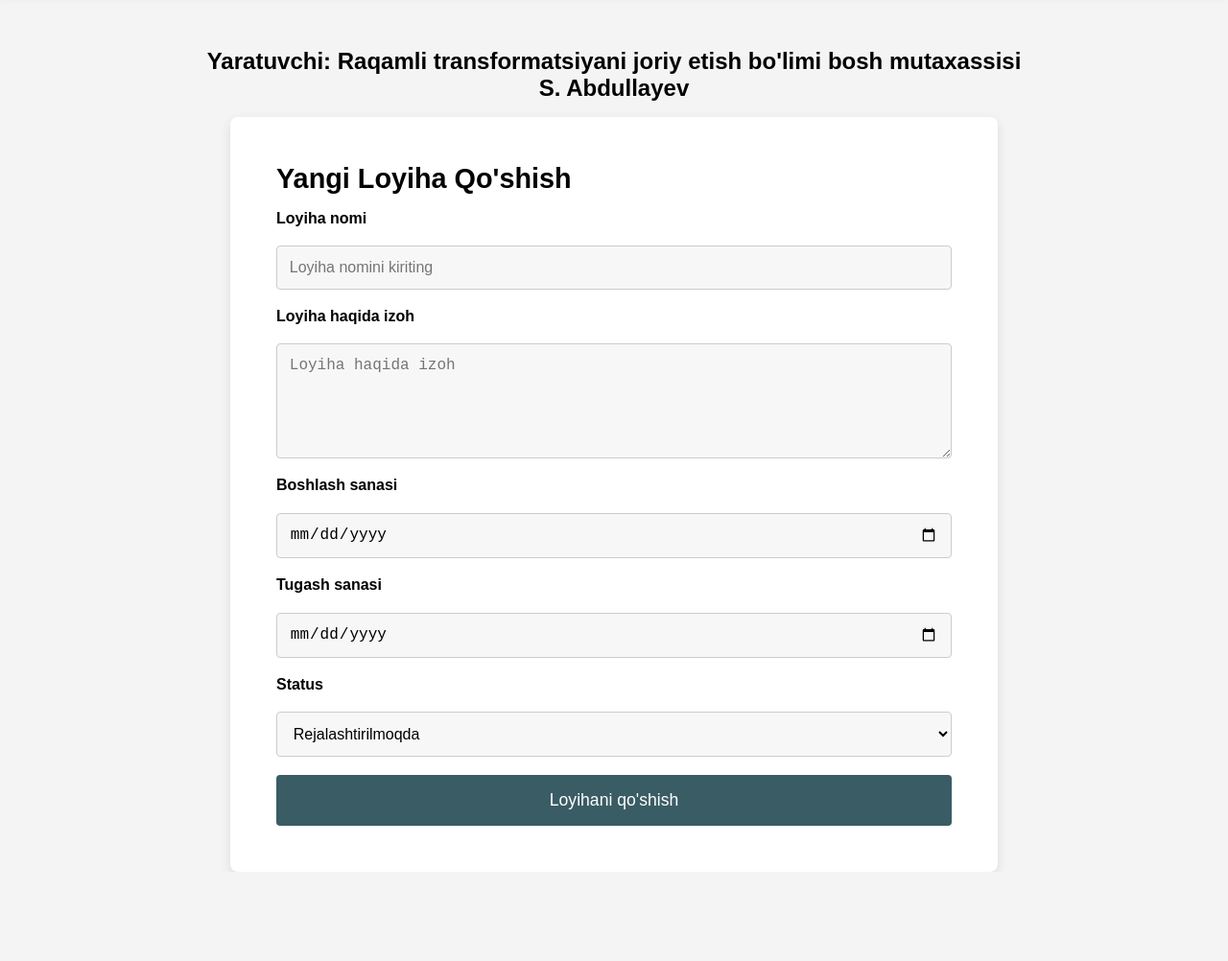
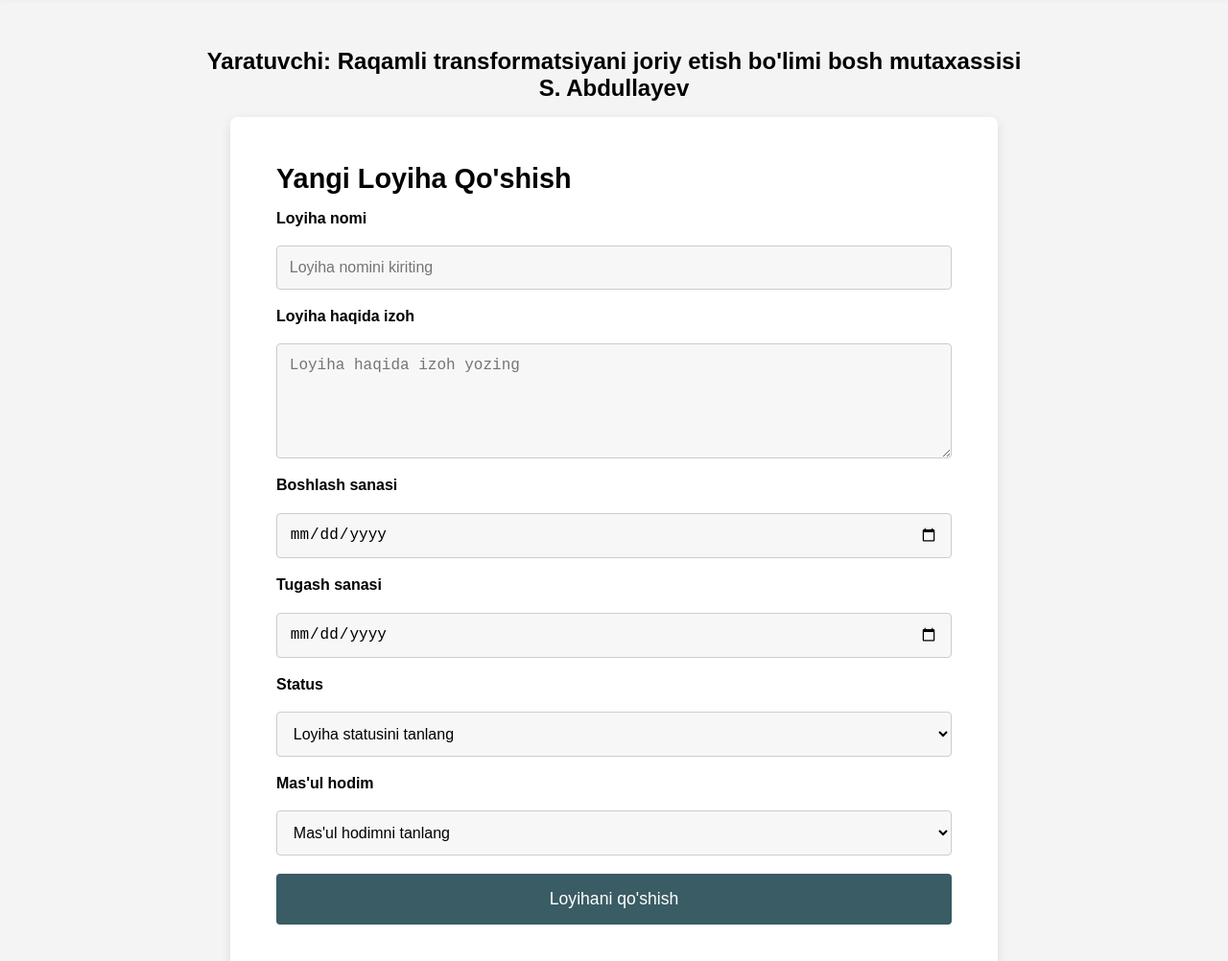
Before and after one commit to Siyovushxan/PM, a plain HTML site: page index.html in a window 1280 px wide. Shown: the part 86-1088 px from the top of the page at 96% size. Before the commit the page ends 995 px from the top, so only its background shows below. Drawn offline with Linux system fonts and the light colour scheme.

Commit message:
Masul hodim qushildi

```diff
--- a/index.html
+++ b/index.html
@@ -43,7 +43,7 @@
         <label for="project-name">Loyiha nomi</label>
         <input type="text" id="project-name" name="project-name" placeholder="Loyiha nomini kiriting" required>
         <label for="project-description">Loyiha haqida izoh</label>
-        <textarea id="project-description" name="project-description" placeholder="Loyiha haqida izoh"
+        <textarea id="project-description" name="project-description" placeholder="Loyiha haqida izoh yozing"
           required></textarea>
 
         <label for="start-date">Boshlash sanasi</label>
@@ -54,11 +54,22 @@
 
         <label for="status">Status</label>
         <select id="status" name="status" required>
+          <option value="rejalashtirilmoqda">Loyiha statusini tanlang</option>
           <option value="rejalashtirilmoqda">Rejalashtirilmoqda</option>
           <option value="bajarilmoqda">Bajarilmoqda</option>
           <option value="bajarildi">Bajarildi</option>
           <option value="yakunlandi">Yakunlandi</option>
           <option value="to'xtatildi">To'xtatildi</option>
+        </select>
+
+        <label for="statusMasul">Mas'ul hodim</label>
+        <select id="statusMasul" name="statusMasul" required>
+          <option value="masul">Mas'ul hodimni tanlang</option>
+          <option value="J.Xafizov">J. Xafizov</option>
+          <option value="S.Adizov">S. Adizov</option>
+          <option value="S.Abdullayev">S. Abdullayev</option>
+          <option value="J.G'iyosov">J. G'iyosov</option>
+          <option value="J.Toshboyev">J. Toshboyev</option>
         </select>
 
         <button type="submit" class="btn-submit">Loyihani qo'shish</button>
--- a/js/loyihalar.js
+++ b/js/loyihalar.js
@@ -22,6 +22,7 @@ document.addEventListener('DOMContentLoaded', function () {
         <p class="project-description">${project.description}</p>
         <p class="project-dates">Boshlanish: ${project.startDate} | Tugash: ${project.endDate}</p>
         <p class="project-status">Status: <span class="status">${project.status.toUpperCase()}</span></p>
+        <p class="project-status">Mas'ul hodim: <span class="status">${project.statusMasul}</span></p>
         <div class="buttons">
           <button class="edit-btn" data-index="${index}">Tahrirlash</button>
           <button class="delete-btn" data-index="${index}">O'chirish</button>
@@ -31,6 +32,8 @@ document.addEventListener('DOMContentLoaded', function () {
 
       projectsContainer.appendChild(projectCard);
     });
+
+    console.log(projects);
 
     // Har bir "Tahrirlash" tugmasiga bosilganda modalni ochish
     document.querySelectorAll('.edit-btn').forEach((button) => {
@@ -44,6 +47,7 @@ document.addEventListener('DOMContentLoaded', function () {
         document.getElementById('edit-start-date').value = project.startDate;
         document.getElementById('edit-end-date').value = project.endDate;
         document.getElementById('edit-status').value = project.status;
+        document.getElementById('edit-statusMasul').value = project.statusMasul;
         document.getElementById('edit-index').value = projectIndex;
 
         editModal.style.display = 'block';
@@ -110,6 +114,7 @@ document.addEventListener('DOMContentLoaded', function () {
       startDate: document.getElementById('edit-start-date').value,
       endDate: document.getElementById('edit-end-date').value,
       status: document.getElementById('edit-status').value,
+      statusMasul: document.getElementById('edit-statusMasul').value
     };
 
     localStorage.setItem('projects', JSON.stringify(projects)); // Yangilangan loyihalarni saqlash
--- a/js/script.js
+++ b/js/script.js
@@ -11,6 +11,7 @@ projectForm.addEventListener('submit', function (e) {
   const startDate = document.querySelector('#start-date').value;
   const endDate = document.querySelector('#end-date').value;
   const status = document.querySelector('#status').value;
+  const statusMasul = document.querySelector('#statusMasul').value;
 
   // LocalStorage'dan mavjud loyihalarni olish yoki bo'sh massiv yaratish
   const projects = JSON.parse(localStorage.getItem('projects')) || [];
@@ -22,7 +23,8 @@ projectForm.addEventListener('submit', function (e) {
     description: projectDescription,
     startDate: startDate,
     endDate: endDate,
-    status: status
+    status: status,
+    statusMasul: statusMasul
   };
 
   // Yangi loyihani massivga qo'shish
```
Also changed, not shown: loyihalar.html (+14 -0 lines).
